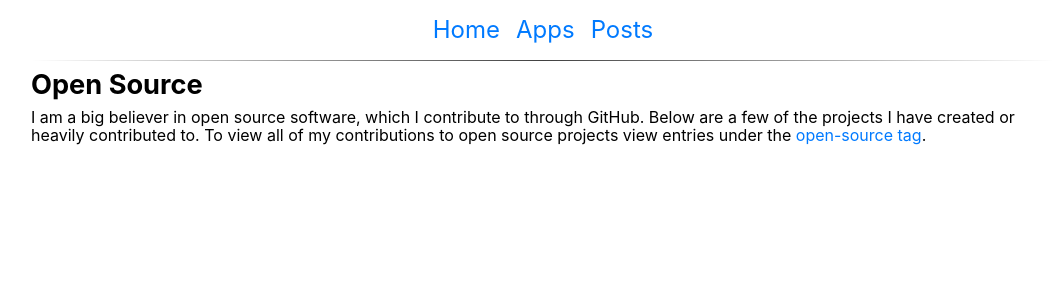
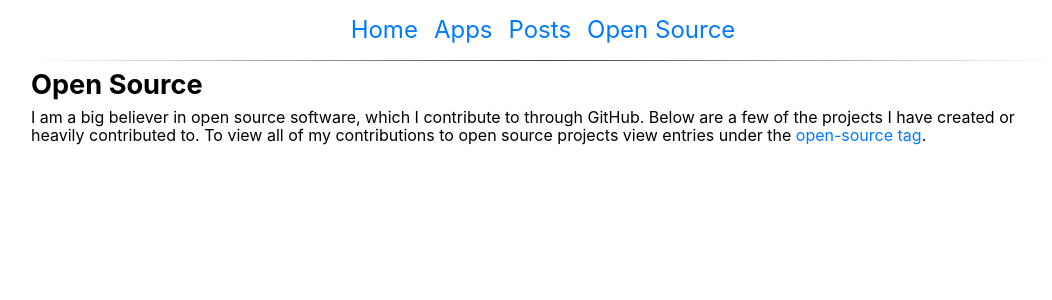
Before and after one commit to JosephDuffy/josephduffy.co.uk, a Next.js app: page /open-source in a window 1280 px wide. Shown: the top 300 px of the page, without its empty margins (97-1149 px from the left). Built offline with nearby package versions, Linux system fonts and the light colour scheme.

Commit message:
Add open source link to header

```diff
--- a/components/Header.tsx
+++ b/components/Header.tsx
@@ -14,6 +14,9 @@ const Header = () => (
         </Link>
         <Link href="/posts">
           <a>Posts</a>
+        </Link>
+        <Link href="/open-source">
+          <a>Open Source</a>
         </Link>
       </nav>
       <div className="horizontal-rule-container">
```
